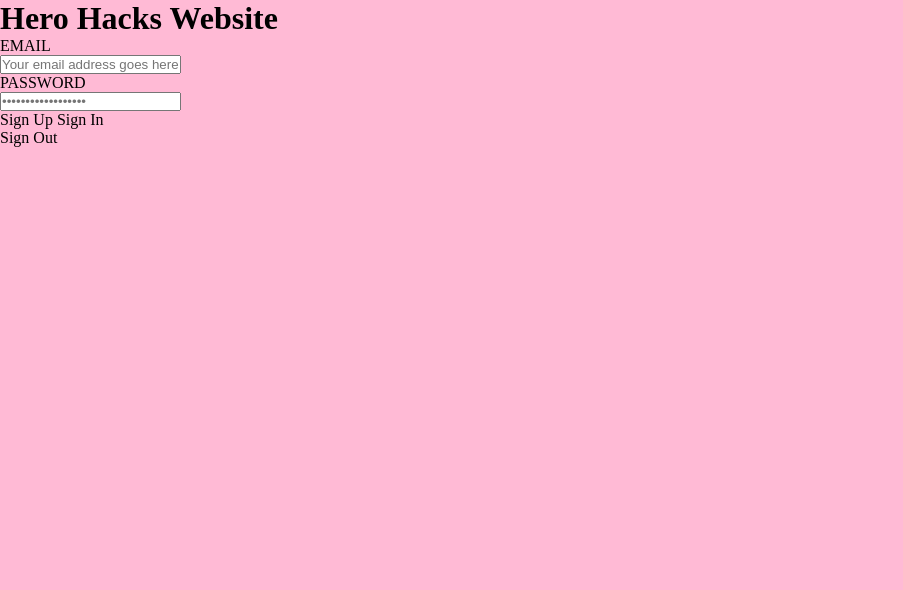
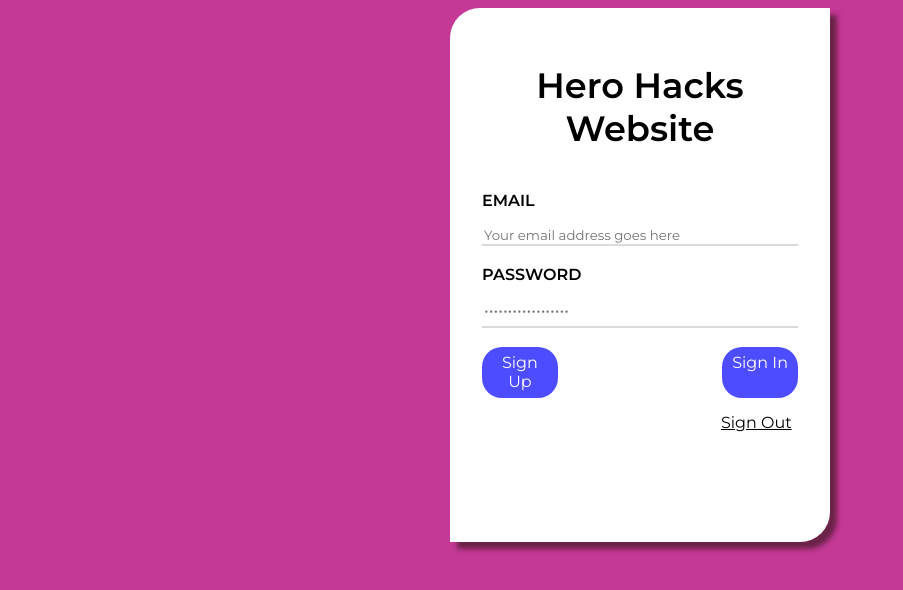
Before and after one commit to fuzzybio/Hero-hacks, a plain HTML site: page test.html in a window 1280 px wide. Shown: the whole page, without its empty margins (0-903 px from the left). Drawn offline with Linux system fonts and the light colour scheme; no server answers.

Commit message:
Added necessary mods to css

```diff
--- a/loginformat.css
+++ b/loginformat.css
@@ -1,8 +1,89 @@
-* {
-    padding: 0;
-    margin: 0;
-    /*box-size:border-box;*/
+body{
+	background-color:  #c43896;
 }
-body {
-    background: rgba(255, 84, 151, 0.40);
+h1{
+	text-align: center;
+	font-size: 220%;
+	font-family: 'Montserrat', sans-serif;
+	font-weight: 600;
+	margin-bottom: 13%;
 }
+#formContainer{
+	padding-top: 5%;
+	background-color: white;
+	border: 0px solid black;
+	border-radius: 30px 0 30px 0;
+	width: 25%;
+	height: 60%;
+	margin: 0 auto;
+	padding: 2rem;
+	box-shadow: 7px 7px 5px #6b2348;
+}
+
+#l1{
+	font-family: 'Montserrat', sans-serif;
+	font-weight: 600;
+	font-size: 100%;
+}
+
+#email1 input{
+	font-family: 'Montserrat', sans-serif;
+	width: 100%;
+	margin-bottom: 6%;
+}
+
+#pass1 input{
+	font-family: 'Montserrat', sans-serif;
+	font-size: 100%;
+	width: 100%;
+	padding-bottom: 2%;
+	margin-bottom: 6%;
+}
+
+input{
+	display: block;
+	margin: 0 auto;
+	border: none;
+	border-bottom: 2px solid #DBDBDB;
+}
+
+a{
+	font-family: 'Montserrat', sans-serif;
+}
+
+#btn1{
+	display: flex;
+	justify-content: space-between;
+}
+#btn1 a{
+	background-color: #4d4dff;
+	color: #fff;
+	padding: 2%;
+	width: 20%;
+	border-radius: 20px;
+	text-align: center;
+	cursor: pointer;
+	transition-duration: 0.3s;
+}
+#btn2{
+	margin-top: 15px;
+	text-align: right;
+}
+
+#btn2 a{
+	text-decoration: underline;
+	padding-right: 2%;
+	cursor: pointer;
+	transition-duration: 0.4s;
+}
+
+#btn1 a:hover{
+	color: #4d4dff;
+	background-color: #fff;
+	border: 1px solid #4d4dff;
+}
+
+#btn2 a:hover{
+	text-decoration: none;
+	color: 333333;
+}
```
